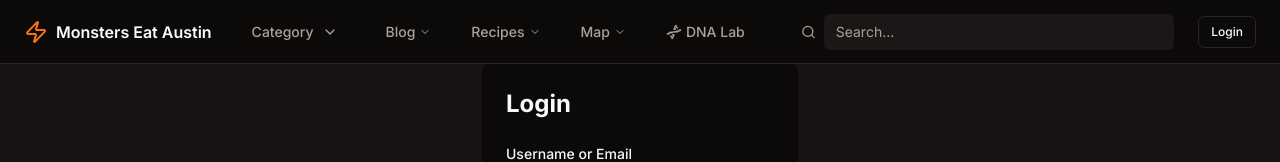
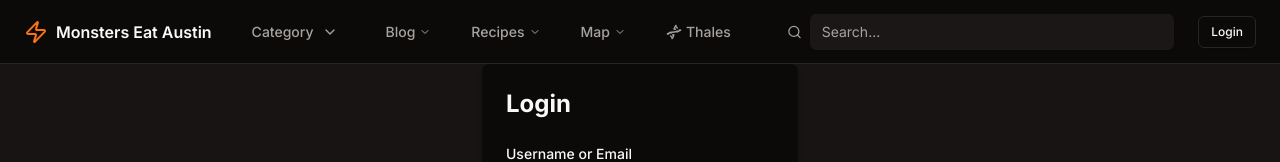
Before and after one commit to othnin/blog-frontend, a Next.js app: page /login in a window 1280 px wide. Shown: the top 162 px of the page. Built offline with nearby package versions, Linux system fonts and the light colour scheme.

Commit message:
Added thales authorization, docs to admin/

```diff
--- a/src/app/lab/route.js
+++ b/src/app/lab/route.js
@@ -3,11 +3,11 @@
  * /thales/. This route exists only so the site has a stable address to link
  * to.
  *
- * The redirect is deliberately relative: /thales/* is proxied through this
- * Next.js app by src/middleware.ts, which keeps the lab on the same origin as
- * the HttpOnly auth cookie. Redirecting to DJANGO_BASE_URL instead would send
- * the browser to a different host, where it has no session, and the lab would
- * bounce straight back to the login page.
+ * The redirect stays on the incoming request's origin: /thales/* is proxied
+ * through this Next.js app by src/middleware.ts, which keeps the lab on the
+ * same origin as the HttpOnly auth cookie. Redirecting to DJANGO_BASE_URL
+ * instead would send the browser to a different host, where it has no session,
+ * and the lab would bounce straight back to the login page.
  *
  * The lab is deliberately loosely coupled. Nothing in the site knows anything
  * about its internals - not the API shape, not the bundle, not the build.
@@ -20,6 +20,9 @@
  */
 export const dynamic = 'force-dynamic';
 
-export function GET() {
-  return Response.redirect('/thales/', 307);
+export function GET(request) {
+  // Response.redirect() requires an absolute URL. Build it from the incoming
+  // request so the redirect stays on the site's own origin (and therefore
+  // keeps the auth cookie) rather than jumping to the Django host.
+  return Response.redirect(new URL('/thales/', request.url), 307);
 }
--- a/src/components/layout/MobileNavbar.jsx
+++ b/src/components/layout/MobileNavbar.jsx
@@ -47,10 +47,10 @@ export default function MobileNavbar({className}) {
         <Link href="/map" className="text-muted-foreground hover:text-foreground">
           Restaurant Map
         </Link>
-        {/* The DNA lab lives on the Django backend; /lab redirects to it. */}
+        {/* The Thales lab lives on the Django backend; /lab redirects to it. */}
         <Link href="/lab" prefetch={false} className="flex items-center gap-2 text-muted-foreground hover:text-foreground">
           <Dna className="h-4 w-4" />
-          DNA Lab
+          Thales
         </Link>
         {auth.isAuthenticated && (
           <Link href="/home/create-recipe" className="text-muted-foreground hover:text-foreground">
--- a/src/components/layout/Navbar.jsx
+++ b/src/components/layout/Navbar.jsx
@@ -58,7 +58,7 @@ export default function Navbar({className}) {
 
                     <MapDropdown />
 
-                    {/* The DNA lab lives on the Django backend; /lab redirects to it. */}
+                    {/* The Thales lab lives on the Django backend; /lab redirects to it. */}
                     <Button
                         variant="ghost"
                         size="sm"
@@ -67,7 +67,7 @@ export default function Navbar({className}) {
                     >
                         <Link href="/lab" prefetch={false}>
                             <Dna className="h-4 w-4" />
-                            DNA Lab
+                            Thales
                         </Link>
                     </Button>
                 </div>
```
Also changed, not shown: 1 other file (tests, documents, lock files or other folders).
